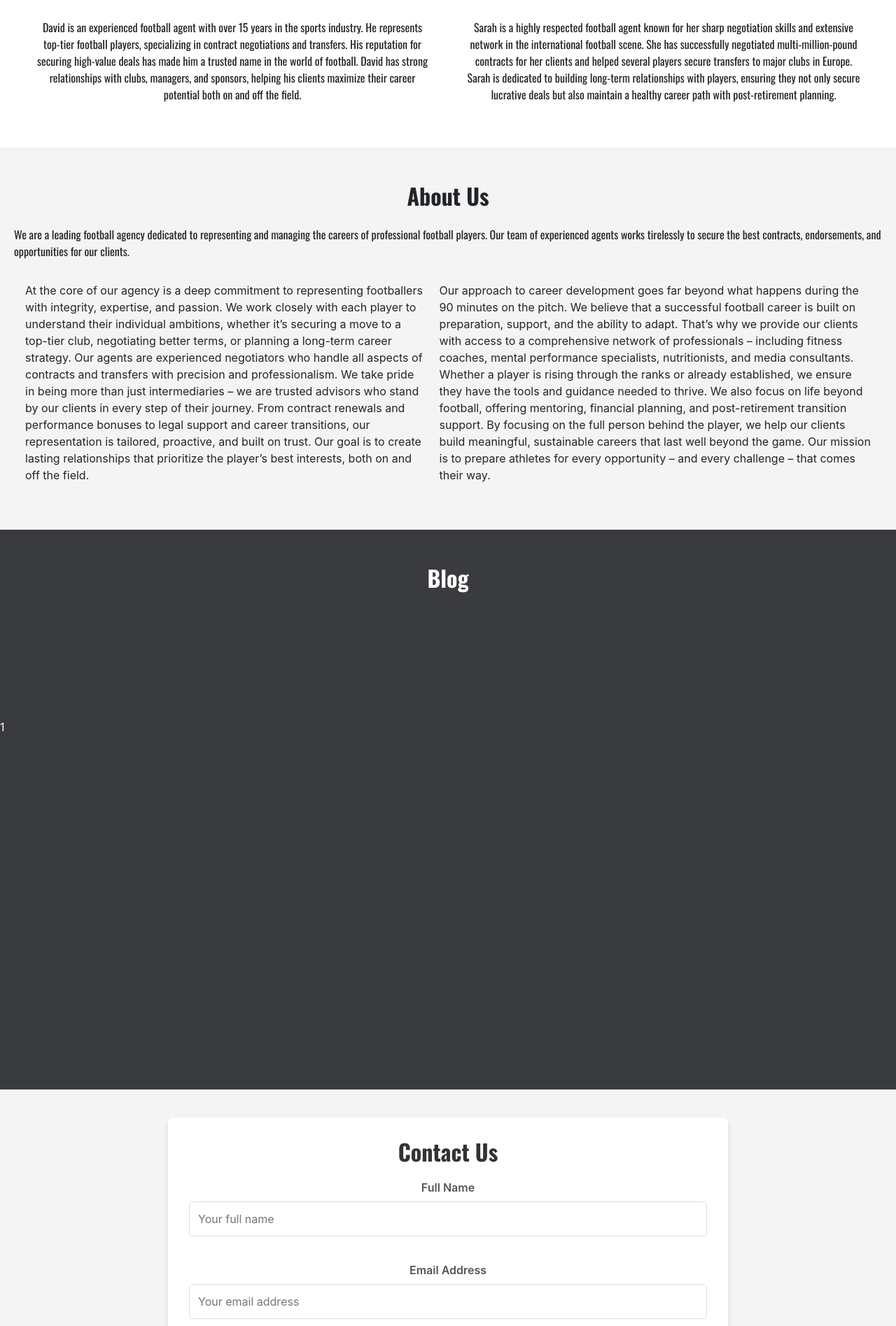
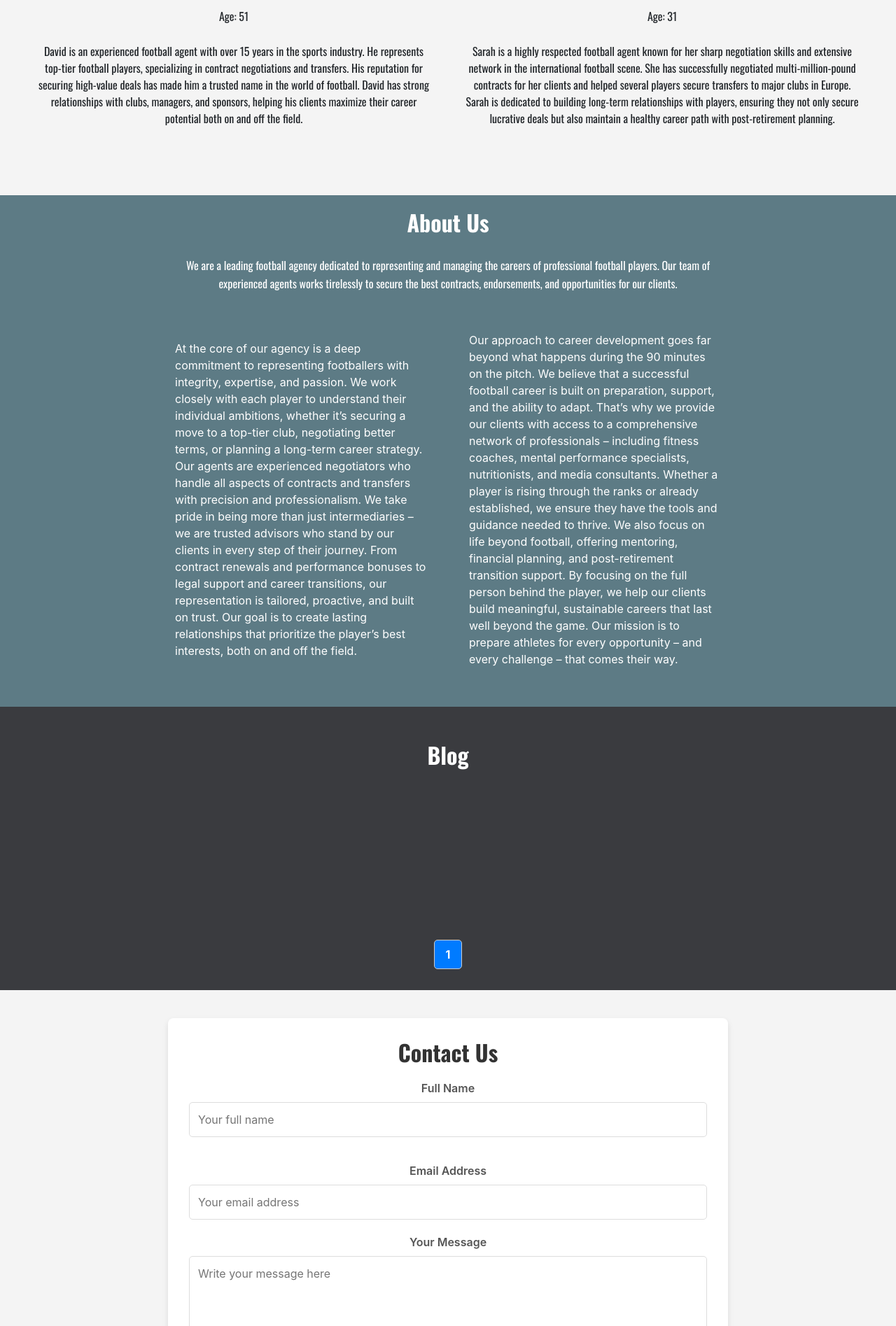
Before and after one commit to Kevinolm10/DDS-Management, a Django app: page / in a window 1280 px wide. Shown: the part 945-2840 px from the top of the page at 70% size. Run offline with Django 5.2, Linux system fonts and the light colour scheme; data that the repository does not hold is empty; some libraries are stand-ins or nearby versions.

Commit message:
Major revamps to the styling for each section

```diff
--- a/static/css/style.css
+++ b/static/css/style.css
@@ -1,53 +1,105 @@
+section,
+ul {
+    gap: 20px;
+    display: flex
+}
+
+#our-team,
+.agents-container,
+nav,
+section,
+ul {
+    display: flex
+}
+
+#contact-us,
+#our-team,
+.s-bar {
+    background-color: #f4f4f4
+}
+
+.dds-logo,
+.scroll-hint {
+    transform: translateX(-50%)
+}
+
+.s-bar:focus,
+.scroll-hint a:hover,
+footer a:hover {
+    color: var(--tertiary-color)
+}
+
+footer,
+header {
+    background-color: rgba(93, 123, 133, .9);
+    box-shadow: 0 4px 6px rgba(0, 0, 0, .1);
+    z-index: 1000
+}
+
+footer,
+header,
+section img {
+    box-shadow: 0 4px 6px rgba(0, 0, 0, .1)
+}
+
+.modal,
+.scroll-hint,
+footer,
+header {
+    z-index: 1000
+}
+
+#contact-us,
+.about-description,
+.about-head,
+.heading,
+.scroll-hint,
+.social-media-cta,
+footer {
+    text-align: center
+}
+
 * {
     box-sizing: border-box;
     margin: 0;
-    padding: 0;
+    padding: 0
 }
 
-html,
-body {
-    max-width: 100%;
+body,
+html {
+    max-width: 100%
 }
 
 :root {
     --primary-color: #fff;
     --secondary-color: #3a3b3f;
     --tertiary-color: #0d6078;
-    --quaternary-color: #5d7b85;
+    --quaternary-color: #5d7b85
 }
 
-/* Header styling */
 header {
     position: sticky;
     top: 0;
-    background-color: rgba(93, 123, 133, 0.9);
-    color: white;
-    padding: 0.5em;
+    color: #fff;
+    padding: .5em;
     width: 100%;
-    align-items: center;
-    box-shadow: 0px 4px 6px rgba(0, 0, 0, 0.1);
-    z-index: 1000;
+    align-items: center
 }
 
-
-/* Navigation styling */
 nav {
-    display: flex;
     flex-wrap: wrap;
     justify-content: space-between;
     align-items: center;
-    padding: 1em;
+    padding: 1em
 }
 
 .dds-logo {
     position: absolute;
     left: 50%;
-    transform: translateX(-50%);
     top: 0;
     height: 100px;
-    width: 100px;
+    width: 100px
 }
-
 
 h1,
 h2,
@@ -55,186 +107,219 @@ h3,
 h4,
 h5,
 h6 {
-    font-family: 'Oswald', sans-serif;
-    font-weight: 700;
+    font-family: Oswald, sans-serif;
+    font-weight: 700
+}
+
+a,
+li,
+p {
+    font-family: Oswald, sans-serif;
+    font-weight: 400
 }
 
 p {
-    font-size: 1em;
-    font-weight: 400;
-    font-family: 'Oswald', sans-serif;
+    font-size: 1em
 }
 
 .agent-description {
     display: flex;
     flex-direction: column;
     width: 100%;
-    max-width: 600px;
+    max-width: 600px
 }
 
 ul {
-    display: flex;
     flex-wrap: wrap;
     margin-right: 1em;
-    justify-content: flex-end;
-    gap: 20px;
+    justify-content: flex-end
 }
 
 li {
-    list-style-type: none;
-    font-family: 'Oswald', sans-serif;
-    font-weight: 400;
+    list-style-type: none
 }
 
 a {
     font-size: 17px;
-    color: var(--primary-color);
-    font-family: 'Oswald', sans-serif;
-    font-weight: 400;
+    color: var(--primary-color)
 }
 
-/* Search bar styling */
 .s-bar {
     font-size: 16px;
     padding: 5px 10px;
     border: 1px solid var(--secondary-color);
     border-radius: 30px;
-    outline: none;
-    background-color: #f4f4f4;
+    outline: 0;
     color: var(--secondary-color);
     margin: 1em 0;
-    transition: all 0.3s ease-in-out;
+    transition: .3s ease-in-out;
     max-width: 90vw;
-    width: 300px;
+    width: 300px
 }
 
-/* Focus effect */
 .s-bar:focus {
     border-color: var(--tertiary-color);
     background-color: #fff;
-    box-shadow: 0 0 12px rgba(0, 0, 0, 0.1);
-    color: var(--tertiary-color);
+    box-shadow: 0 0 12px rgba(0, 0, 0, .1)
 }
 
-/* Hero section */
 section {
-    display: flex;
     justify-content: center;
     align-items: center;
-    gap: 20px;
     width: 100%;
-    padding: 1em;
+    padding: 1em
 }
 
-/* About Section */
-#about {
-    display: flex;
+#our-team {
     flex-wrap: wrap;
     gap: 1em;
     padding: 50px 20px;
-    background-color: #f4f4f4;
-    width: 100%;
+    width: 100%
 }
 
 .heading {
-    text-align: center;
-    margin-top: 50px;
+    margin-top: 50px
 }
 
 .agents-container {
-    display: flex;
     flex-direction: row;
     justify-content: center;
     gap: 1em;
     width: 100%;
-    padding: 1em;
+    padding: 1em
+}
+
+#about.section,
+.agent-info {
+    flex-direction: column;
+    display: flex
 }
 
 section img {
     width: 100%;
     max-width: 400px;
     height: auto;
-    box-shadow: 0px 4px 6px rgba(0, 0, 0, 0.1);
-    filter: grayscale(100%);
+    filter: grayscale(100%)
 }
 
 .agent-info {
+    gap: 10px;
+    align-items: center
+}
+
+.blog-head,
+footer {
+    justify-content: center
+}
+
+.blog-head {
+    display: flex;
+    align-items: center;
+    gap: 20px;
+    padding: 50px 20px
+}
+
+#about.section,
+.content-box {
+    padding: 20px;
+    box-sizing: border-box;
+    color: #fff
+}
+
+#about.section {
+    background-color: #5d7b85
+}
+
+.about-head {
+    font-size: 2em;
+    margin: 0 0 10px
+}
+
+.about-container {
     display: flex;
     flex-direction: column;
-    gap: 10px;
-    align-items: center;
+    gap: 20px;
+    flex-grow: 1;
+    justify-content: flex-start;
+    align-items: center
 }
 
-/* Blog Section */
-.blog-head {
+.about-description {
+    max-width: 800px;
+    line-height: 1.6;
+    margin: 0
+}
+
+.content-wrapper {
     display: flex;
+    flex-wrap: wrap;
     justify-content: center;
-    align-items: center;
     gap: 20px;
-    padding: 50px 20px;
+    width: 100%;
+    max-width: 900px
+}
+
+.content-box {
+    flex: 1 1 300px;
+    max-width: 400px
 }
 
 #blog {
-    min-height: 100vh;
     background-color: var(--secondary-color);
-    color: white;
-    width: 100%;
+    color: #fff;
+    width: 100%
 }
 
 .blog-grid {
     display: grid;
     grid-template-columns: repeat(3, 1fr);
-    /* 3 columns */
     gap: 2rem;
     margin-top: 2rem;
-    padding: 50px;
+    padding: 50px
 }
 
-
-/* Style for each blog card */
 .blog-card {
-    background: black;
+    background: #000;
     border-radius: 10px;
-    box-shadow: 0 0 10px rgba(131, 131, 131, 0.2);
+    box-shadow: 0 0 10px rgba(131, 131, 131, .2);
     overflow: hidden;
     display: flex;
     flex-direction: column;
-    transition: transform 0.3s ease;
+    transition: transform .3s
 }
 
-/* Hover effect for blog card */
-.blog-card:hover {
-    transform: translateY(-5px);
+#scroll-btn,
+.scroll-hint {
+    transition: opacity .3s ease-in-out
 }
 
-/* Blog card image styling */
+.blog-card:hover {
+    transform: translateY(-5px)
+}
+
 .blog-card img {
     width: 100%;
     height: 180px;
-    object-fit: cover;
+    object-fit: cover
 }
 
-/* Blog card content styling */
 .blog-card-content {
-    padding: 1rem;
+    padding: 1rem
 }
 
-/* Title of the blog card */
 .blog-card-content h3 {
-    margin-top: 0;
+    margin-top: 0
 }
 
-/* Snippet of the blog content */
 .blog-snippet {
     color: #fff;
-    margin: 0.5rem 0 1rem;
+    margin: .5rem 0 1rem;
     word-wrap: break-word;
     overflow-wrap: break-word;
     word-break: break-word;
-    white-space: normal;
+    white-space: normal
 }
 
-/* Read more link style */
 .read-more {
     text-decoration: none;
     color: #fff;
@@ -297,120 +380,138 @@ section img {
     top: 1rem;
     right: 1.5rem;
     font-size: 2rem;
-    font-weight: bold;
+    font-weight: 700;
     color: #aaa;
-    cursor: pointer;
+    cursor: pointer
 }
 
 .close-button:hover {
-    color: #000;
+    color: #000
 }
 
-/* Styling for the textarea */
-/* Section Styling */
+.pagination {
+    display: flex;
+    justify-content: center;
+    margin-top: 2rem;
+    gap: 0.5rem;
+    padding: 30px;
+}
+
+.page-link,
+.current-page {
+    padding: 0.5rem 1rem;
+    border-radius: 5px;
+    border: 1px solid #ccc;
+    text-decoration: none;
+    color: #fff;
+    background-color: #222;
+    font-weight: bold;
+}
+
+.page-link:hover {
+    background-color: #007bff;
+    border-color: #007bff;
+}
+
+.current-page {
+    background-color: #007bff;
+    pointer-events: none;
+}
+
+
 #contact-us {
-    background-color: #f4f4f4;
     padding: 40px 0;
-    text-align: center;
+    min-height: 75vh
 }
+
 .contact-form-container {
     width: 100%;
-    /* Make it 100% width of its parent container */
     max-width: 800px;
-    /* Maximum width for larger screens */
     margin: 0 auto;
-    background: white;
+    background: #fff;
     padding: 30px;
     border-radius: 8px;
-    box-shadow: 0 4px 8px rgba(0, 0, 0, 0.1);
+    box-shadow: 0 4px 8px rgba(0, 0, 0, .1)
 }
 
-/* Title styling */
+.input-field,
+.submit-button {
+    padding: 12px;
+    font-size: 1rem
+}
+
 .contact-form-title {
     font-size: 2rem;
     margin-bottom: 20px;
     color: #333;
-    text-align: center;
+    text-align: center
 }
 
-/* Flex layout for the form */
+.form-label,
+.scroll-hint a {
+    font-weight: 600;
+    margin-bottom: 8px
+}
+
 .contact-form {
     display: flex;
     flex-direction: column;
-    gap: 20px;
+    gap: 20px
 }
 
-/* Style for form group and content */
-.form-group,
-.content {
+.content,
+.form-group {
     display: flex;
-    flex-direction: column;
+    flex-direction: column
 }
 
-/* Label styling */
 .form-label {
     font-size: 1rem;
-    font-weight: 600;
-    color: #555;
-    margin-bottom: 8px;
+    color: #555
 }
 
-/* Input field styling */
 .input-field {
-    padding: 12px;
-    font-size: 1rem;
     border: 1px solid #ddd;
     border-radius: 5px;
-    outline: none;
+    outline: 0
 }
 
 .input-field:focus {
     border-color: #6c63ff;
-    box-shadow: 0 0 5px rgba(108, 99, 255, 0.5);
+    box-shadow: 0 0 5px rgba(108, 99, 255, .5)
 }
 
-/* Submit button styling */
 .submit-button {
-    padding: 12px;
     background-color: #6c63ff;
-    color: white;
-    font-size: 1rem;
+    color: #fff;
     border: none;
     border-radius: 5px;
-    cursor: pointer;
+    cursor: pointer
 }
 
 .submit-button:hover {
-    background-color: #5a54d6;
+    background-color: #5a54d6
 }
 
-/* Optional: Add hover effect to the submit button */
 .submit-button:active {
-    transform: scale(0.98);
+    transform: scale(.98)
 }
 
-
-
-/* Scroll Hint */
 .scroll-hint {
     position: fixed;
     bottom: 150px;
     left: 50%;
-    transform: translateX(-50%);
-    text-align: center;
     font-size: 14px;
     color: #fff;
-    z-index: 1000;
-    background: rgba(0, 0, 0, 0.6);
+    background: rgba(0, 0, 0, .6);
     padding: 3px 7px;
     border-radius: 8px;
     backdrop-filter: blur(4px);
-    opacity: 0.85;
-    transition: opacity 0.3s ease-in-out;
+    opacity: .85
 }
 
 .scroll-hint:hover {
-    opacity: 1;
+    opacity: 1
 }
 
 .scroll-hint a {
```
Also changed, not shown: other parts of static/css/style.css (+75 -108 lines).
